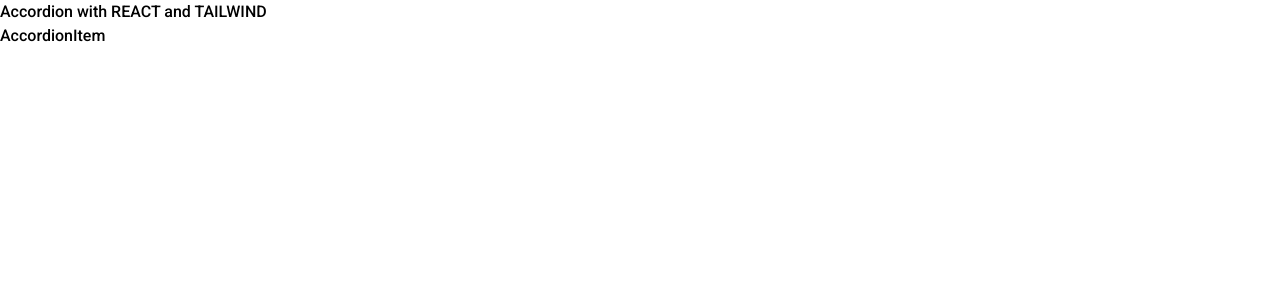
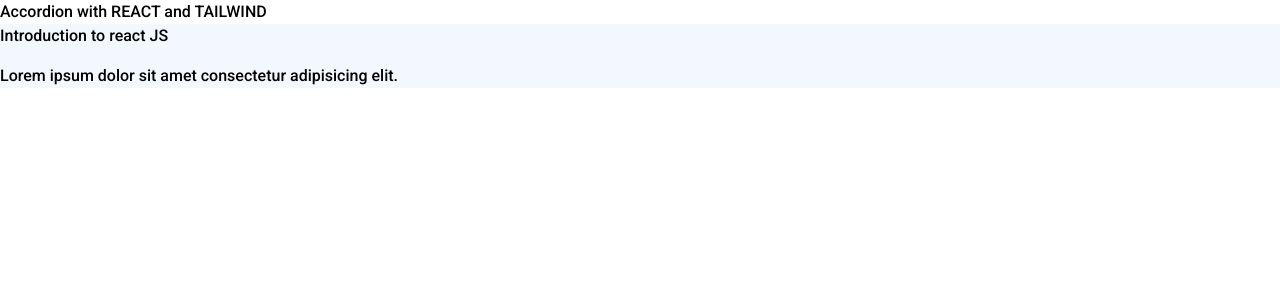
Before and after one commit to Prajwal912/Accordion, a React (Vite) app: page / in a window 1280 px wide. Shown: the top 300 px of the page. Built offline with nearby package versions, Linux system fonts and the light colour scheme; a web font is replaced by a local one.

Commit message:
transition styles added

```diff
--- a/src/components/AccordionItem.jsx
+++ b/src/components/AccordionItem.jsx
@@ -1,9 +1,25 @@
-import React from 'react'
+import React from "react";
+import '../styles/Accordion.css';
 
 const AccordionItem = () => {
   return (
-    <div>AccordionItem</div>
-  )
-}
+    <>
+      <div className="accordion--item active
+       flex flex-col items-start w-[600px] p-5
+        rounded-[15px] pl-[72px] cursor-pointer">
+        <div className="icon--container active">
+          <div className="stroke--one active"></div>
+          <div className="stroke--two"></div>
+        </div>
+        <h1 className="accordion--title
+         text-black	text-base font-medium">Introduction to react JS</h1>
+        <p className="accordion--content active
+        max-h-0 text-black m-0 font-light overflow-hidden text-xs	">
+          Lorem ipsum dolor sit amet consectetur adipisicing elit.
+        </p>
+      </div>
+    </>
+  );
+};
 
-export default AccordionItem
+export default AccordionItem;
--- /dev/null
+++ b/src/styles/Accordion.css
@@ -0,0 +1,17 @@
+.accordion--item{
+    background-color: white;
+    transition: 0.25s background-color;
+}
+
+.active{
+    background-color: #f2f8fe;
+}
+
+.accordion--content{
+    transition: 0.5s max-height, 0.5s margin;
+}
+
+.accordion--content.active{
+    max-height: 2rem;
+    margin: 1rem 0;
+}
```
